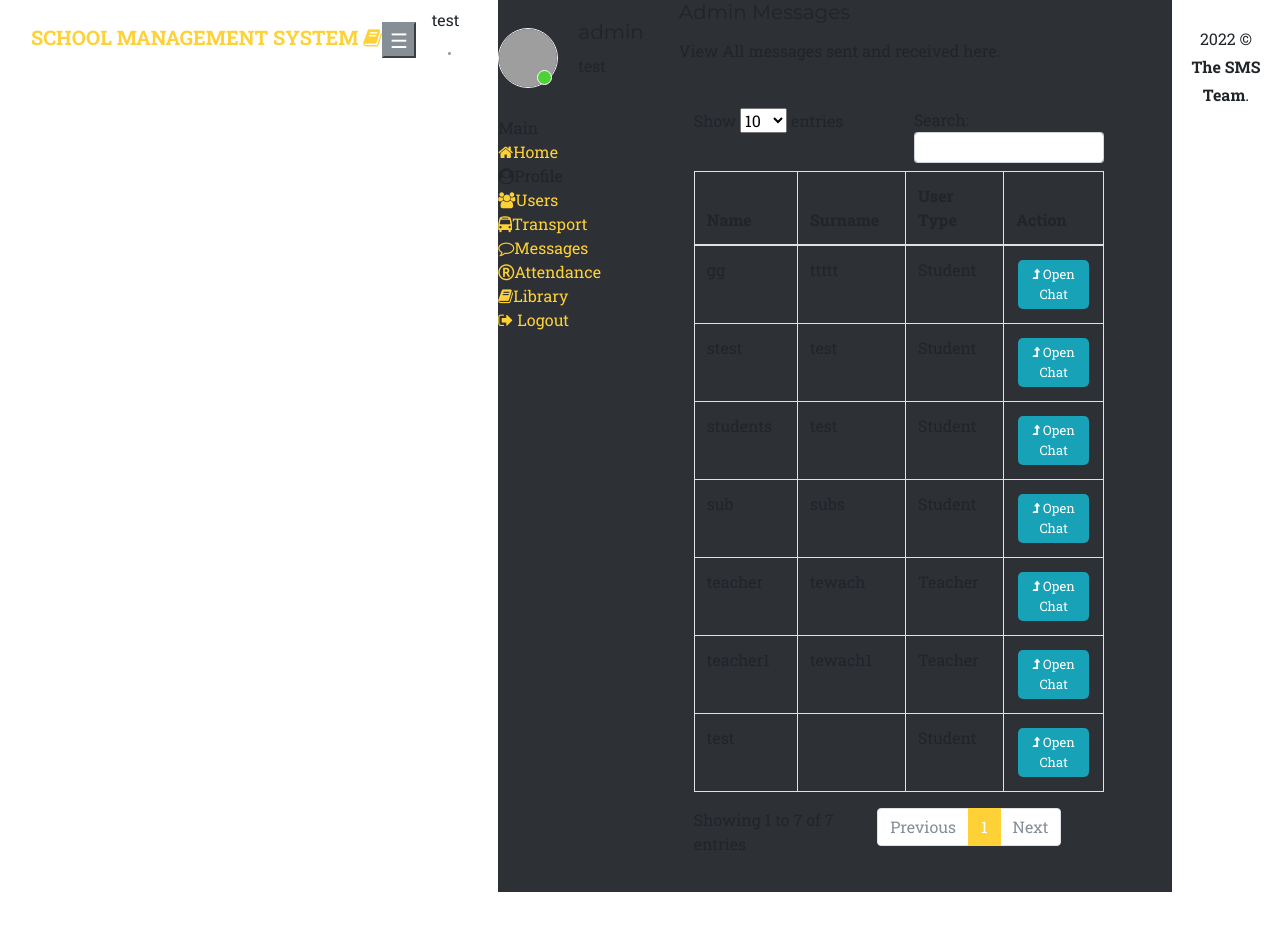
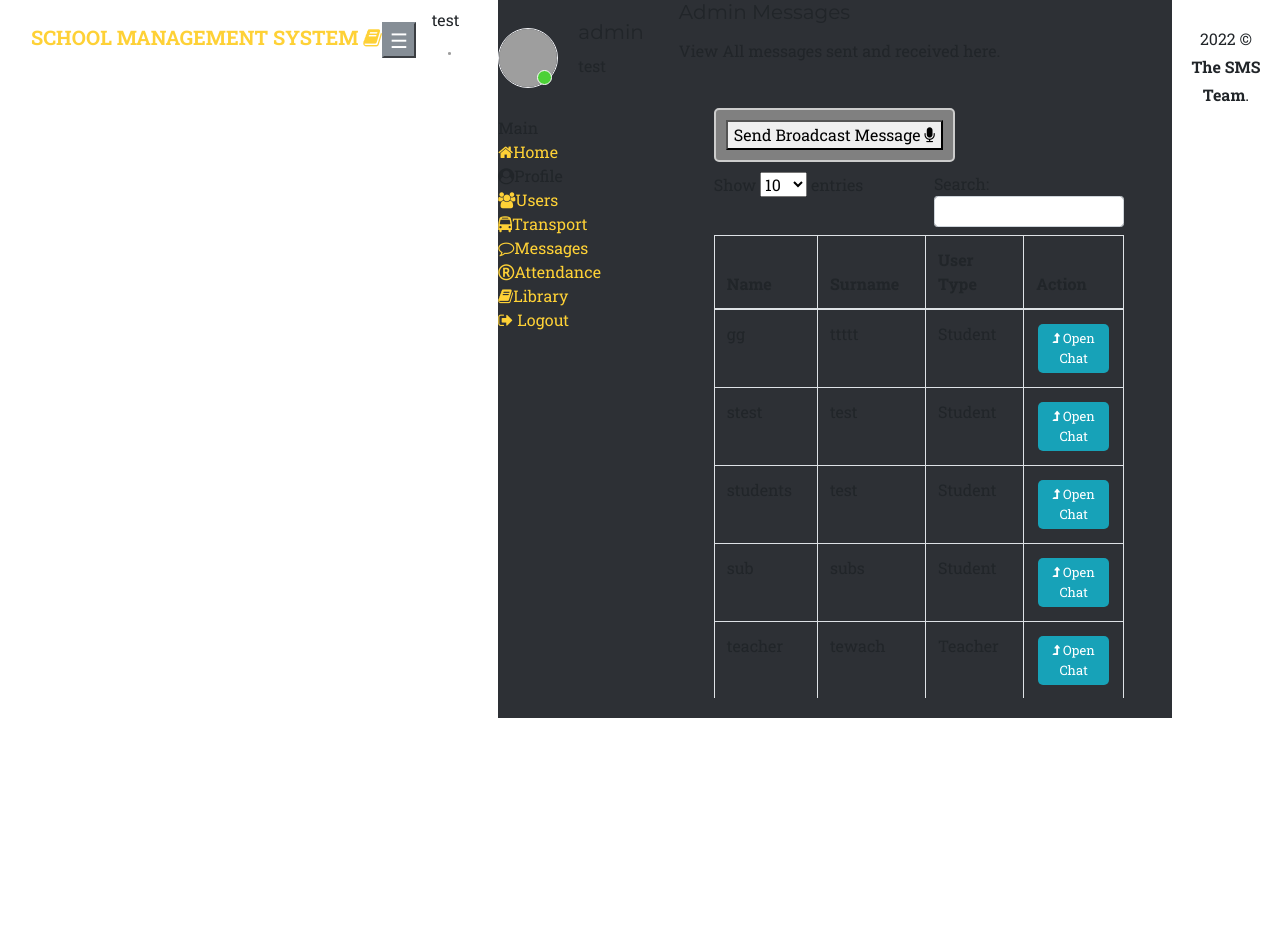
Before and after one commit to goldwinfana/school-management-system, a PHP site: page /admin/message.php in a window 1280 px wide. Shown: the top 931 px of the page. Run offline with PHP 8.4, Linux system fonts and the light colour scheme; a user stored in the database is signed in; data comes from the database, SQL or seed files in the repository; some libraries are stand-ins or nearby versions; some web fonts are replaced; grey boxes are pictures that could not be loaded.

Commit message:
Final adjustments

```diff
--- a/admin/message.php
+++ b/admin/message.php
@@ -20,15 +20,13 @@
         </div>
 
 
-        <section class="" style="padding: 30px">
-            <div class="container-fluid">
-                <div class="row">
+        <section class="" style="padding: 20px">
+            <div class="container-fluid" style="height: 600px;overflow: scroll;">
+                <div class="row" style="margin-left: 15px">
 
-<!--                    <div class="ms-container ms-darker ms-gray-bg">-->
-<!--                        <img src="../assets/img/profile.png" alt="Avatar" class="left" style="width:10%;">-->
-<!--                        <p>Nah, I dunno. Play soccer.. or learn more coding perhaps?</p>-->
-<!--                        <span class="ms-time-left">11:05</span>-->
-<!--                    </div>-->
+                    <div class="ms-container ms-darker ms-gray-bg">
+                        <button class="broadcast-btn text-black">Send Broadcast Message <i class="fa fa-microphone"></i></button>
+                    </div>
 
 
 
@@ -90,7 +88,7 @@
                                     <input name="user_type" value="'.$_GET['user_type'].'" hidden>
                                     <input name="user_id" value="'.$_GET['user_id'].'" hidden>
                                     <textarea name="message" placeholder="Type your message here..." class="form-control bg-white" rows="3" style="border-radius: 5px" required></textarea>
-                                    <button class="btn btn-success"><i class="fa fa-save"></i> Send</button>
+                                    <button class="btn btn-success"><i class="fa fa-send"></i> Send</button>
                                 </form>
                             ';
                     }else{
--- a/admin/modal.php
+++ b/admin/modal.php
@@ -702,3 +702,32 @@
     </div>
 </div>
 </div></div>
+
+<div class="modal fade" id="broadcast-modal">
+    <div class="modal-dialog">
+        <div class="modal-content">
+            <a type="button" class="close" data-dismiss="modal" aria-label="Close"><i class="fa fa-close"></i></a>
+            <div class="modal-header">
+                <span>Broadcast Message</span>
+            </div>
+            <div class="modal-body">
+
+                <form class="form-horizontal" method="POST" action="sql.php" enctype="multipart/form-data">
+
+                    <select name="broad_cast" class="form-control" required>
+                        <option value="" selected disabled>Select Audience</option>
+                        <option value="teacher">Teachers</option>
+                        <option value="student">Students</option>
+                    </select>
+                    <br>
+
+                    <textarea name="broad_message" placeholder="Type your message here..." class="form-control bg-white" rows="3" style="border-radius: 5px" required></textarea>
+
+                    <div class="modal-footer">
+                        <button type="submit" class="btn btn-success btn-flat"><i class="fa fa-send"></i> Send</button>
+                </form>
+            </div>
+        </div>
+    </div>
+</div>
+</div></div>
--- a/assets/assets/js/main.js
+++ b/assets/assets/js/main.js
@@ -567,6 +567,11 @@ function sendForm(n){
             return false;
         }
 
+        if($('#verifyMobile').html()!='' && $('#verifyMobile').css('color') =='rgb(220, 53, 69)'){
+            $('input[name=edit-p-mobile]').focus();
+            return false;
+        }
+
     }
 
     if(n == 'editTeacher') {
@@ -813,6 +818,7 @@ $(function () {
                 $('.p-surname').html(response.surname);
                 $('.p-email').html(response.email);
                 $('.p-idNo').html(response.id_number);
+                $('.p-mobile').html(response.mobile);
                 $('.p-age').html(age);
 
             }});
@@ -836,7 +842,6 @@ $(function () {
                 $('input[name=edit-p-surname]').val(response.surname);
                 $('input[name=edit-p-email]').val(response.email);
                 $('input[name=edit-p-mobile]').val(response.mobile);
-                // $('input[name=edit-st-password]').val(response.password);
 
             }});
 
@@ -1036,10 +1041,10 @@ $(function () {
 
     });
 
-    // $('.book-session').on('click', function () {
-    //     $('#book-session').modal('show');
-    //
-    // });
+    $('.broadcast-btn').on('click', function () {
+        $('#broadcast-modal').modal('show');
+
+    });
 
     //  Delete Post
     $('.approve_student').on('click', function () {
--- a/parent/modal.php
+++ b/parent/modal.php
@@ -15,6 +15,7 @@
                     <label class=" col-form-label">Name: <span class="p-name"></span></label>
                     <label class=" col-form-label">Surname: <span class="p-surname"></span></label>
                     <label class=" col-form-label">E-Mail Address: <span class="p-email"></span></label>
+                    <label class=" col-form-label">Mobile: <span class="p-mobile"></span></label>
                     <label class=" col-form-label">ID Number: <span class="p-idNo"></span></label>
                     <label class=" col-form-label">Age: <span class="p-age"></span></label>
 
@@ -77,7 +78,7 @@
                             <input id="edit-p-mobile" type="text" class="form-control is-invalid" name="edit-p-mobile" maxlength="30" onkeyup="validateMobile()"  required autocomplete="">
                         </div>
                         <span class="invalid-feedback text-center" role="alert" style="display: block">
-                                <strong id="edit-verifyMobile"></strong>
+                                <strong id="verifyMobile"></strong>
                             </span>
                     </div>
 
--- a/parent/sql.php
+++ b/parent/sql.php
@@ -137,6 +137,7 @@ if(isset($_POST['edit-parent'])) {
     $name = $_POST['edit-p-name'];
     $surname = $_POST['edit-p-surname'];
     $email = $_POST['edit-p-email'];
+    $mobile = $_POST['edit-p-mobile'];
 
     $sql = $init->prepare("SELECT * FROM parent WHERE parent_id=:parent_id ");
     $sql->execute(['parent_id' => $_SESSION['id']]);
@@ -146,8 +147,8 @@ if(isset($_POST['edit-parent'])) {
     } else {
 
         try{
-            $sql = $init->prepare("UPDATE parent SET name=:name, email=:email,surname=:surname WHERE parent_id=:parent_id");
-            $sql->execute(['name'=>$name,'surname'=>$surname,'email'=>$email,'parent_id'=>$_SESSION['id']]);
+            $sql = $init->prepare("UPDATE parent SET name=:name, email=:email,surname=:surname,mobile=:mobile WHERE parent_id=:parent_id");
+            $sql->execute(['name'=>$name,'surname'=>$surname,'email'=>$email,'mobile'=>$mobile,'parent_id'=>$_SESSION['id']]);
             $_SESSION['success'] = 'Parent updated successfully';
             $_SESSION['name'] = $name;
         }catch (Exception $e){
--- a/student/message.php
+++ b/student/message.php
@@ -22,8 +22,8 @@
 
 
         <section class="" style="padding: 30px">
-            <div class="container-fluid">
-                <div class="row">
+            <div class="container-fluid" style="height: 600px;overflow-y: scroll">
+                <div class="row" style="margin-left: 15px">
 
 <!--                    <div class="ms-container ms-darker ms-gray-bg">-->
 <!--                        <img src="../assets/img/profile.png" alt="Avatar" class="left" style="width:10%;">-->
@@ -91,7 +91,7 @@
                                     <input name="user_type" value="'.$_GET['user_type'].'" hidden>
                                     <input name="user_id" value="'.$_GET['user_id'].'" hidden>
                                     <textarea name="message" placeholder="Type your message here..." class="form-control bg-white" rows="3" style="border-radius: 5px" required></textarea>
-                                    <button class="btn btn-success"><i class="fa fa-save"></i> Send</button>
+                                    <button class="btn btn-success"><i class="fa fa-send"></i> Send</button>
                                 </form>
                             ';
                     }else{
--- a/teacher/message.php
+++ b/teacher/message.php
@@ -21,8 +21,8 @@
 
 
         <section class="" style="padding: 30px">
-            <div class="container-fluid">
-                <div class="row">
+            <div class="container-fluid" style="height: 600px;overflow-y: scroll">
+                <div class="row" style="margin-left: 15px">
 
 <!--                    <div class="ms-container ms-darker ms-gray-bg">-->
 <!--                        <img src="../assets/img/profile.png" alt="Avatar" class="left" style="width:10%;">-->
@@ -89,7 +89,7 @@
                                     <input name="user_type" value="'.$_GET['user_type'].'" hidden>
                                     <input name="user_id" value="'.$_GET['user_id'].'" hidden>
                                     <textarea name="message" class="form-control bg-white" rows="3" style="border-radius: 5px" required></textarea>
-                                    <button class="btn btn-success"><i class="fa fa-save"></i> Send</button>
+                                    <button class="btn btn-success"><i class="fa fa-send"></i> Send</button>
                                 </form>
                             ';
                     }else{
--- a/teacher/sql.php
+++ b/teacher/sql.php
@@ -155,7 +155,7 @@ if(isset($_POST['message'])) {
 
     try{
         if($user_type=='student'){
-            $sql = $init->prepare("SELECT * FROM student WHERE teacher_id=:user_id ");
+            $sql = $init->prepare("SELECT * FROM student WHERE student_id=:user_id ");
         }elseif ($user_type=='admin'){
             $sql = $init->prepare("SELECT * FROM admin WHERE admin_id=:user_id ");
         }else{
```
Also changed, not shown: admin/sql.php (+36 -0 lines).
